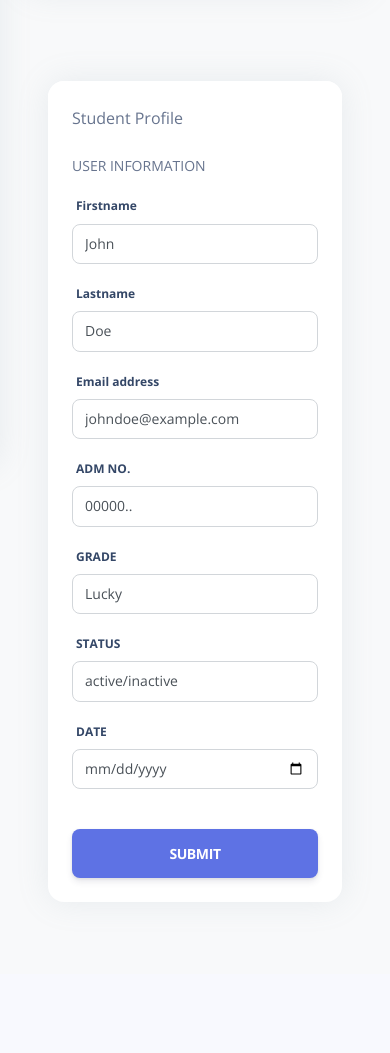
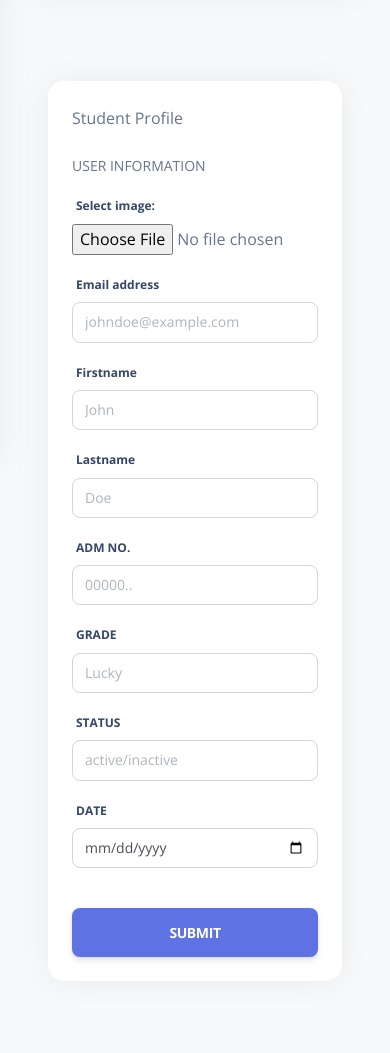
Before and after one commit to AlexKiprono/student_register, a Django app: page /student in a window 390 px wide. Shown: the part 361-1414 px from the top of the page. Before the commit the page ends 1242 px from the top, so only its background shows below. Run offline with Django 4.2, Linux system fonts and the light colour scheme; some libraries are stand-ins or nearby versions.

Commit message:
Update studentform.html

```diff
--- a/studentsprj/studentApp/templates/studentform.html
+++ b/studentsprj/studentApp/templates/studentform.html
@@ -20,46 +20,56 @@
 
                 {% csrf_token %}
               <div class="row">
+
+                <div class="col-md-6">
+                  <div class="form-group">
+                    <label for="img">Select image:</label>
+                    <br>
+                    <input type="file" id="img" name="img" accept="image/*">
+                  </div>
+                </div>
+                <br>
+                <div class="col-md-6">
+                  <div class="form-group">
+                    <label for="example-text-input" class="form-control-label">Email address</label>
+                    <input class="form-control" type="email" placeholder="johndoe@example.com" name="email">
+                  </div>
+                </div>
                 <div class="col-md-6">
                   <div class="form-group">
                     <label for="example-text-input" class="form-control-label">Firstname</label>
-                    <input class="form-control" type="text" value="John" name="firstname">
+                    <input class="form-control" type="text" placeholder="John" name="firstname">
                   </div>
                 </div>
                 <div class="col-md-6">
                   <div class="form-group">
                     <label for="example-text-input" class="form-control-label">Lastname</label>
-                    <input class="form-control" type="text" value="Doe" name="lastname">
+                    <input class="form-control" type="text" placeholder="Doe" name="lastname">
                   </div>
                 </div>
-                <div class="col-md-12">
-                  <div class="form-group">
-                    <label for="example-text-input" class="form-control-label">Email address</label>
-                    <input class="form-control" type="email" value="johndoe@example.com" name="email">
-                  </div>
-                </div>
+
                 <div class="col-md-4">
                   <div class="form-group">
                     <label for="example-text-input" class="form-control-label">ADM NO.</label>
-                    <input class="form-control" type="int" value="00000.." name="adm_no">
+                    <input class="form-control" type="int" placeholder="00000.." name="adm_no">
                   </div>
                 </div>
                 <div class="col-md-4">
                   <div class="form-group">
                     <label for="example-text-input" class="form-control-label">GRADE</label>
-                    <input class="form-control" type="text" value="Lucky" name="grade">
+                    <input class="form-control" type="text" placeholder="Lucky" name="grade">
                   </div>
                 </div>
                 <div class="col-md-4">
                   <div class="form-group">
                     <label for="example-text-input" class="form-control-label">STATUS</label>
-                    <input class="form-control" type="text" value="active/inactive" name="status">
+                    <input class="form-control" type="text" placeholder="active/inactive" name="status">
                   </div>
                 </div>
                 <div class="col-md-12">
                   <div class="form-group">
                     <label for="example-text-input" class="form-control-label">DATE</label>
-                    <input class="form-control" type="date" value="DATE" name="date">
+                    <input class="form-control" type="date" placeholder="DATE" name="date">
                   </div>
                 </div>
                 <div class="text-center">
```
